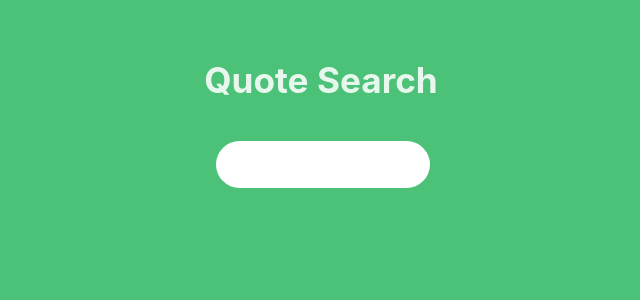
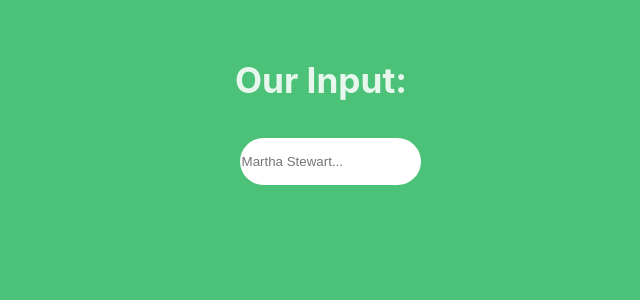
Before and after one commit to bethChris/quoteSearchApp, a React (Vite) app in the folder quoteSearchApp/: page / in a window 1280 px wide. Shown: the top 300 px of the page, without its empty margins (319-959 px from the left). Built offline with nearby package versions, Linux system fonts and the light colour scheme.

Commit message:
taking input and calling fetch \

```diff
--- a/quoteSearchApp/src/App.tsx
+++ b/quoteSearchApp/src/App.tsx
@@ -1,19 +1,52 @@
-import { useState } from 'react'
-import reactLogo from './assets/react.svg'
 import './App.css'
-import { SignUpPage } from './pages/SignUpPage'
-import { QuotesSearchPage } from './pages/QuotesSearchPage'
+import React from 'react';
+import {useState} from 'react';
 
 function App() {
-  const [count, setCount] = useState(0)
+
+
+  const [inputValue, setInputValue] = useState("");
+  const [randQ, setRandQ] = useState("");
+
+  const handleInputChange = Event => {
+    setInputValue(Event.target.value);
+  }
+
+  const handleSubmit = Event => {
+    Event.preventDefault();
+
+    console.log("submitted");
+    apiGet();
+
+  }
+
+  const apiGet = () => {
+    let processedInput = inputValue.replace(" ", "%");
+
+    console.log(processedInput);
+
+    fetch("https://api.quotable.io/search/quotes?query=" + inputValue + "&fields=author")
+    .then((response) => response.json())
+    .then((json) => {
+      console.log("https://api.quotable.io/search/quotes?query=" + inputValue + "&fields=author");
+      setRandQ(json.content);
+    });
+
+  }
 
   return (
-    <div className="App">
+    <main>
+      <h2>Our Input: {inputValue}</h2>
+      <form onSubmit={handleSubmit}>
+        <input value={inputValue} onChange={handleInputChange} placeholder='Martha Stewart...' type="text"/>
+      </form>
+
       <div>
-        <QuotesSearchPage/>
+        {randQ}
       </div>
-    </div>
-  )
+    </main>
+
+  );
 }
 
-export default App
+export default App;
--- a/quoteSearchApp/src/components/FormInput.tsx
+++ /dev/null
@@ -1,20 +0,0 @@
-import {ReactNode} from "react";
-
-interface FormInputprops {
-    children: ReactNode;
-    type?: string;
-}
-
-export function FormInput({children, type="text"}: FormInputprops){
-    return (
-        <div className="flex-input">
-            <label>
-                {children}
-            </label>
-            <div className="input-bar">
-                <input type={type} />
-            </div>
-        </div>
-    );
-
-}
--- a/quoteSearchApp/src/index.css
+++ b/quoteSearchApp/src/index.css
@@ -62,6 +62,6 @@
   -webkit-border-radius:25px;
   border:none;
   height:45px;
-  width:90%;
+  width:auto;
   text-size-adjust: 50%;
 }
--- a/quoteSearchApp/src/pages/QuotesSearchPage.tsx
+++ /dev/null
@@ -1,19 +0,0 @@
-import { FormInput } from "../components/FormInput";
-
-
-export function QuotesSearchPage(){
-    return(
-        <main>
-            <div className="title">
-                <h2>Quote Search</h2>
-            </div>
-            <div>
-                <FormInput>
-                </FormInput>
-            </div>
-            <div>
-
-            </div>
-        </main>
-    )
-}
```
Also changed, not shown: quoteSearchApp/src/pages/SignUpPage.tsx (deleted, +0 -34 lines).
